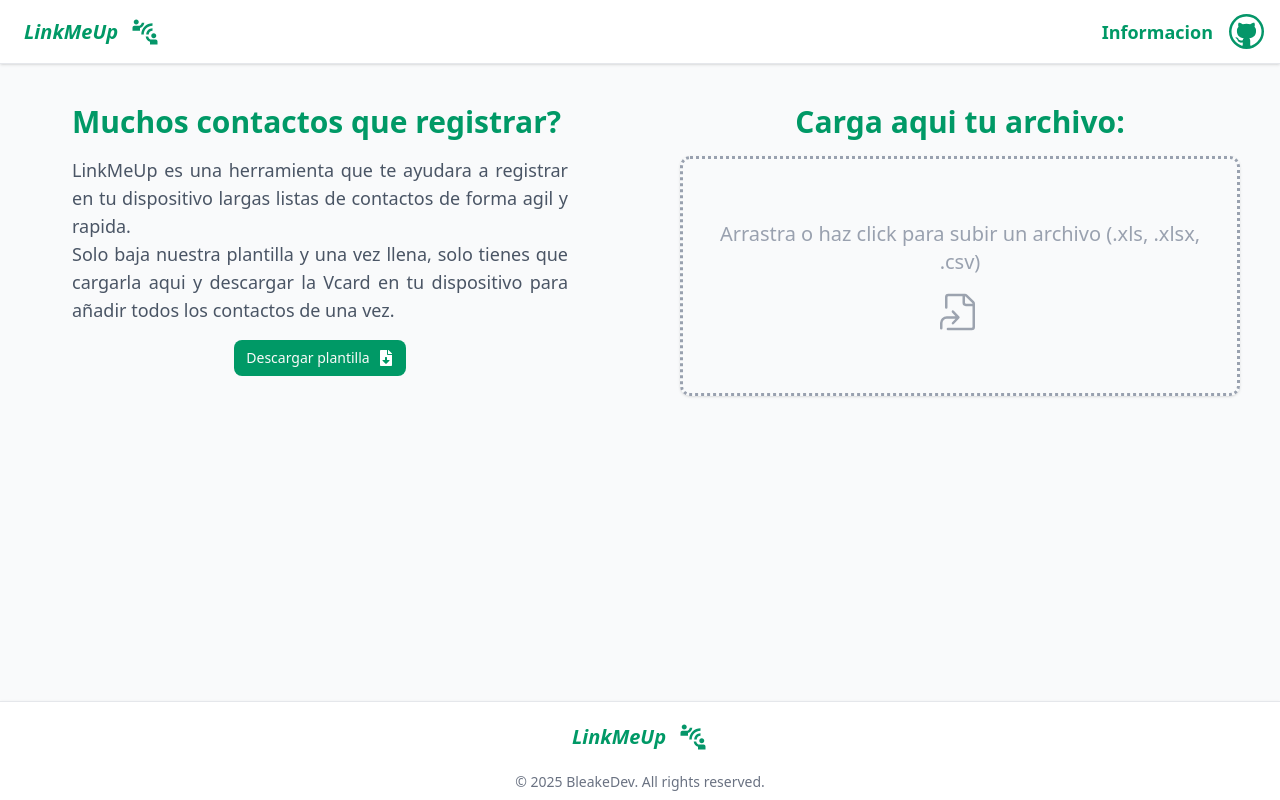
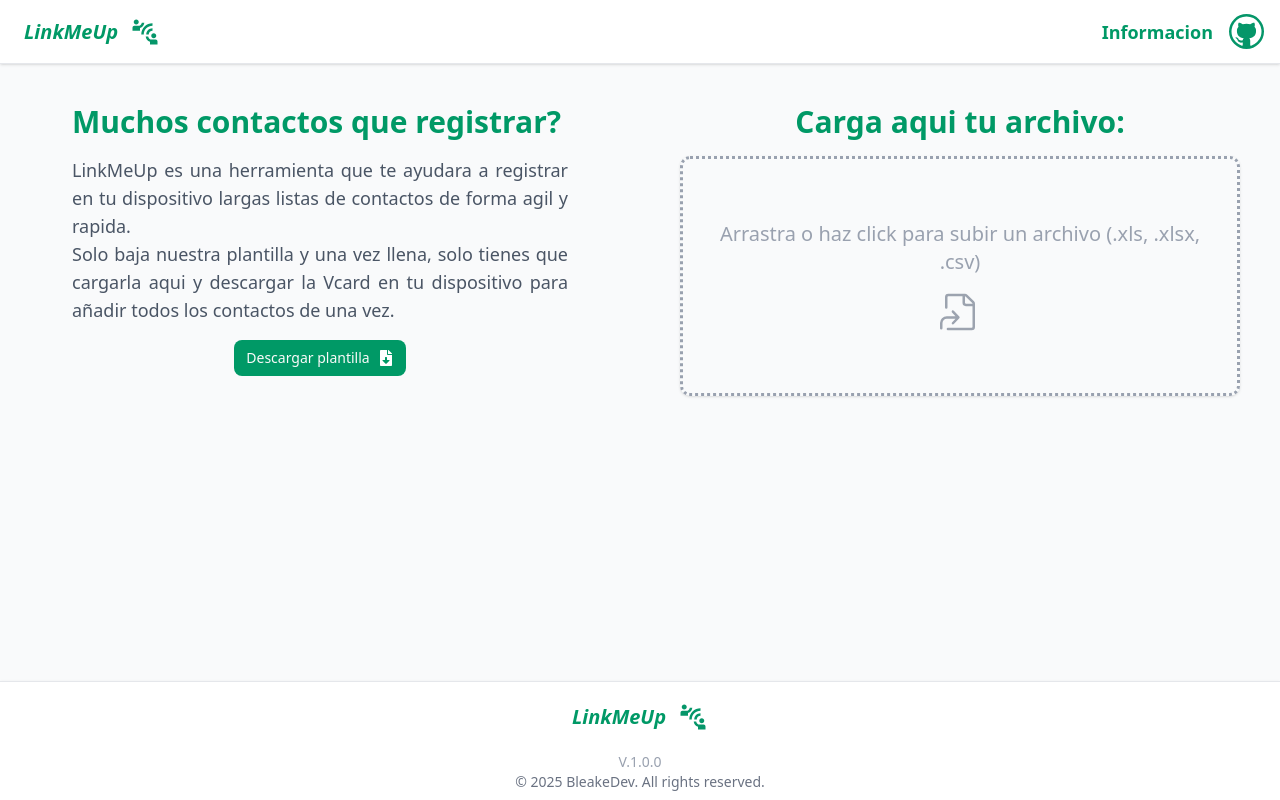
Before and after one commit to Ianbleake/LinkMeUp, a React (Vite) app: page / in a window 1280 px wide. Built offline with nearby package versions, Linux system fonts and the light colour scheme; what i18n-iso-countries would draw is missing.

Commit message:
feat: add version label

```diff
--- a/src/components/Footer/index.tsx
+++ b/src/components/Footer/index.tsx
@@ -5,6 +5,7 @@ export const Footer = ():React.ReactElement => {
   return (
     <div className='bg-white min-h-16 flex flex-col items-center justify-center border-t border-gray-200 shadow'>
       <Logo className='py-5'/>
+      <span className='text-gray-400 text-sm'>V.1.0.0</span>
       <div className='mb-2'>
         <p className='text-gray-500 text-sm'>© 2025 <a href='https://github.com/Ianbleake' target='_blank' className='hover:text-emerald-600'>BleakeDev</a>. All rights reserved.</p>
       </div>
```
